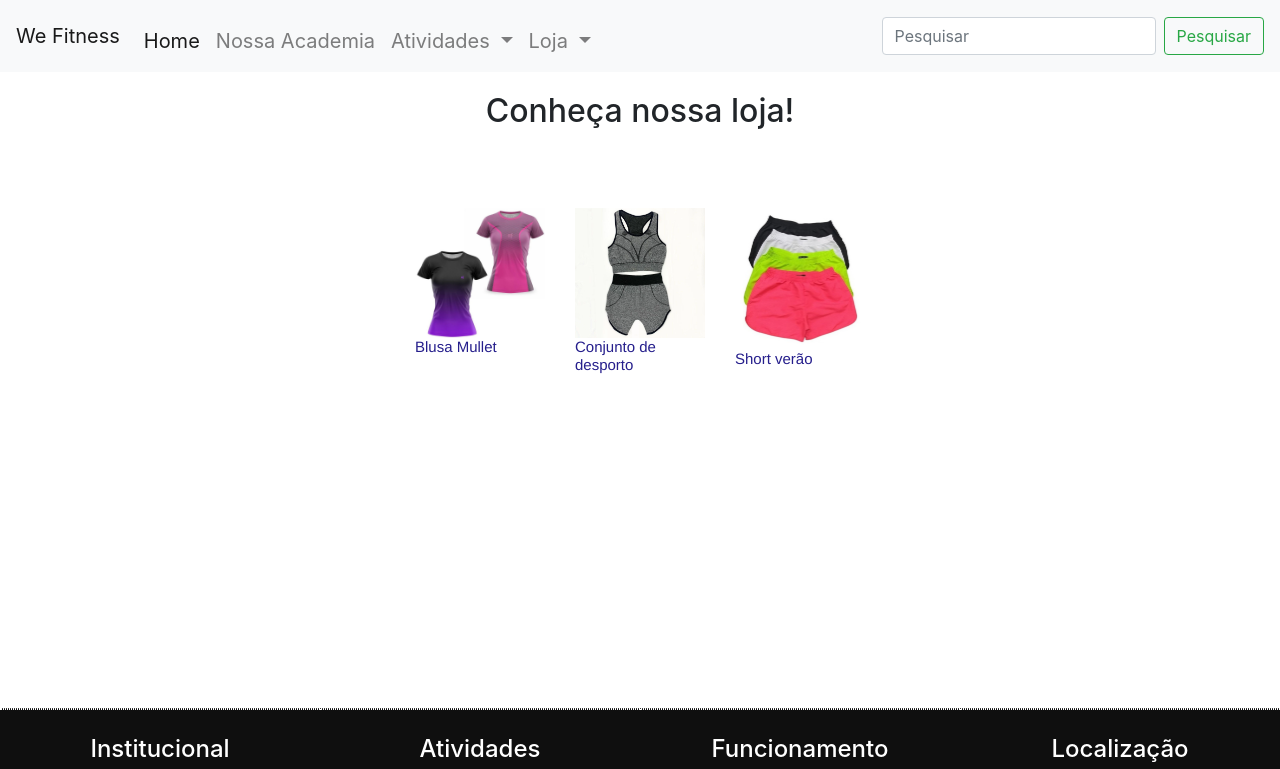
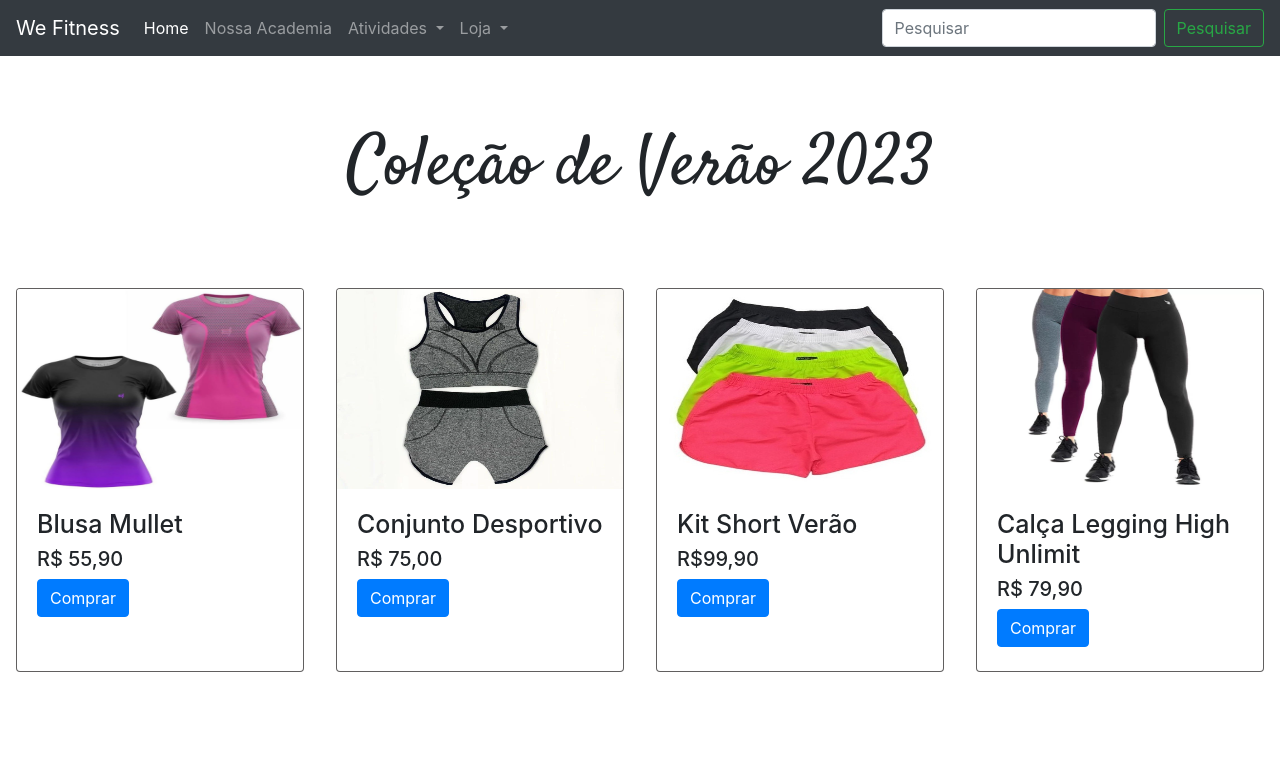
Before and after one commit to moraisvitoria/Site-Bootstrap, a PHP site: page /roupas.php in a window 1280 px wide. Shown: the top 769 px of the page. Run offline with PHP 8.4, Linux system fonts and the light colour scheme.

Commit message:
style pag roupas

```diff
--- a/footer.php
+++ b/footer.php
@@ -35,9 +35,9 @@
 
    <div class="row text-center">
     <div class="col-md-12 sociais">
-      <a href="#"><img src="imagens/facebook.png"></a>
-      <a href="#"><img src="imagens/instagram.png"></a>
-      <a href="#"><img src="imagens/wpp.png"></a>
+      <a href="https://facebook.com/" target="_blank" rel="noopener noreferrer"><i class="fa-brands fa-facebook"></i></a>
+      <a href="https://instagram.com/" target="_blank" rel="noopener noreferrer"><i class="fa-brands fa-instagram"></i></a>
+      <a href="https://web.whatsapp.com/" target="_blank" rel="noopener noreferrer"><i class="fa-brands fa-whatsapp"></i></a>
     </div>
    </div>
 </div>
--- a/head.php
+++ b/head.php
@@ -5,11 +5,14 @@
     <meta charset="utf-8">
     <meta name="viewport" content="width=device-width, initial-scale=1, shrink-to-fit=no">
 
+
     <!-- Bootstrap CSS -->
     <link rel="stylesheet" href="https://stackpath.bootstrapcdn.com/bootstrap/4.1.3/css/bootstrap.min.css" integrity="sha384-MCw98/SFnGE8fJT3GXwEOngsV7Zt27NXFoaoApmYm81iuXoPkFOJwJ8ERdknLPMO" crossorigin="anonymous">
 
     <link rel="stylesheet" href="style.css">
 
+    <link rel="stylesheet" href="https://cdnjs.cloudflare.com/ajax/libs/font-awesome/6.2.1/css/all.min.css" integrity="sha512-MV7K8+y+gLIBoVD59lQIYicR65iaqukzvf/nwasF0nqhPay5w/9lJmVM2hMDcnK1OnMGCdVK+iQrJ7lzPJQd1w==" crossorigin="anonymous" referrerpolicy="no-referrer" />
+
     <title>We Fitness</title>
   </head>
   <body>
--- a/menu.php
+++ b/menu.php
@@ -1,6 +1,6 @@
 
 
-<nav class="navbar navbar-expand-lg navbar-light bg-light">
+<nav class="navbar navbar-expand-lg navbar-dark bg-dark">
         <a class="navbar-brand" href="index.php">We Fitness</a>
         <button class="navbar-toggler" type="button" data-toggle="collapse" data-target="#conteudoNavbarSuportado" aria-controls="conteudoNavbarSuportado" aria-expanded="false" aria-label="Alterna navegação">
           <span class="navbar-toggler-icon"></span>
--- a/roupas.php
+++ b/roupas.php
@@ -7,66 +7,164 @@
     <div class="container-fluid texto">
         <div class="row">
           <div class="col-md-12 text-center">
-            <h2>Conheça nossa loja!</h2>
+            <h1>Coleção de Verão 2023</h1>
           </div>
         </div>
       </div>
 
-    <div class="container-fluid img-roupa">
+    <div class="container-fluid imagens">
         <div class="row">
-            <div class="col-md-4">
-                <img src="imagens/blusa-1.webp" class="img-fluid">
-                <h3>Blusa Mullet</h3>
+          <div class="col-md-3">
+            <div class="card">
+             <img class="card-img-top" src="imagens/blusa-1.webp">
+             <div class="card-body">
+                <h2 class="card-text">Blusa Mullet</h2>
+                <h3>R$ 55,90</h3>
+                <button type="button" class="btn btn-primary" data-toggle="modal" data-target="#shirt-1">
+                    Comprar
+                  </button>
+            </div>
+        </div>
+    </div>
+
+         <div class="col-md-3">
+            <div class="card">
+              <img class="card-img-top" src="imagens/roupa-2.webp">
+              <div class="card-body">
+                  <h2 class="card-text">Conjunto Desportivo</h2>
+                  <h3>R$ 75,00</h3>
+                  <button type="button" class="btn btn-primary" data-toggle="modal" data-target="#shirt-2">
+                    Comprar
+                  </button>
+              </div>
+            </div>
+          </div>
+
+          <div class="col-md-3">
+              <div class="card">
+                <img class="card-img-top" src="imagens/roupa-3.jpg">
+                <div class="card-body">
+                    <h2 class="card-text">Kit Short Verão</h2>
+                    <h3>R$99,90</h3>
+                    <button type="button" class="btn btn-primary" data-toggle="modal" data-target="#shirt-3">
+                    Comprar
+                  </button>
+                </div>
+              </div>
             </div>
 
-            <div class="col-md-4">
-                <img src="imagens/roupa-2.webp" class="img-fluid">
-                <h3>Conjunto de desporto</h3>
+            <div class="col-md-3">
+            <div class="card">
+               <img class="card-img-top" src="imagens/roupa-4.webp">
+                <div class="card-body">
+                  <h2 class="card-text">Calça Legging High Unlimit</h2>
+                  <h3>R$ 79,90</h3>
+                  <button type="button" class="btn btn-primary" data-toggle="modal" data-target="#shirt-4">
+                    Comprar
+                  </button>
+                </div>
             </div>
-
-            <div class="col-md-4">
-                <img src="imagens/roupa-3.jpg" class="img-fluid">
-                <h3>Short verão</h3>
-            </div>
-         </div>
-       </div>
-
-  <!--<div class="container-fluid text-center conteudo-loja">
-        <div class="row">
-          <div class="col-md-12 col-sm">
-            <img src="imagens/blusa-1.webp" class="img-fluid">
-          </div>
-          <div class="col-md-6 col-sm">
-            <h3>Blusa Mullet</h3>
-
           </div>
         </div>
+    </div>
+
+    <div class="modal fade" id="shirt-1" tabindex="-1" role="dialog" aria-labelledby="exampleModalLabel" aria-hidden="true">
+  <div class="modal-dialog" role="document">
+    <div class="modal-content">
+      <div class="modal-header">
+        <h5 class="modal-title" id="exampleModalLabel">Blusa Mullet</h5>
+        <button type="button" class="close" data-dismiss="modal" aria-label="Fechar">
+          <span aria-hidden="true">&times;</span>
+        </button>
       </div>
 
-      <div class="container-fluid text-center conteudo-loja">
-        <div class="row">
-          <div class="col-md-12 col-sm">
-            <img src="imagens/roupa-2.webp" class="img-fluid">
-          </div>
-          <div class="col-md-6 col-sm">
-            <h3>Conjunto de desporto</h3>
-
-          </div>
-        </div>
+      <div class="modal-body">
+        <img class="img-fluid" src="imagens/blusa-1.webp">
+        <p>Mochila em couro legítimo, com costuras reforçadas e alças anatômicas.</p>
       </div>
 
-      <div class="container-fluid text-center conteudo-loja">
-        <div class="row">
-          <div class="col-md-12 col-sm">
-            <img src="imagens/roupa-3.jpg" class="img-fluid">
-          </div>
-          <div class="col-md-6 col-sm">
-            <h3>Short verão</h3>
+      <div class="modal-footer">
+        <button type="button" class="btn btn-secondary" data-dismiss="modal">Fechar</button>
+        <button type="button" class="btn btn-primary">Adicionar carrinho</button>
+      </div>
+    </div>
+  </div>
+</div>
 
-          </div>
-        </div>
+<div class="modal fade" id="shirt-2" tabindex="-1" role="dialog" aria-labelledby="exampleModalLabel" aria-hidden="true">
+  <div class="modal-dialog" role="document">
+    <div class="modal-content">
+      <div class="modal-header">
+        <h5 class="modal-title" id="exampleModalLabel">Conjunto Desportivo</h5>
+        <button type="button" class="close" data-dismiss="modal" aria-label="Fechar">
+          <span aria-hidden="true">&times;</span>
+        </button>
       </div>
--->
+
+      <div class="modal-body">
+        <img class="img-fluid" src="imagens/roupa-2.webp">
+        <p> Este conjunto é confeccionado em suplex liso com detalhes em viés de cores contrastantes. Conforto, estilo e praticidade para você praticar atividade física.</p>
+      </div>
+
+      <div class="modal-footer">
+        <button type="button" class="btn btn-secondary" data-dismiss="modal">Fechar</button>
+        <button type="button" class="btn btn-primary">Adicionar carrinho</button>
+      </div>
+    </div>
+  </div>
+</div>
+
+<div class="modal fade" id="shirt-3" tabindex="-1" role="dialog" aria-labelledby="exampleModalLabel" aria-hidden="true">
+  <div class="modal-dialog" role="document">
+    <div class="modal-content">
+      <div class="modal-header">
+        <h5 class="modal-title" id="exampleModalLabel">Kit Short Verão</h5>
+        <button type="button" class="close" data-dismiss="modal" aria-label="Fechar">
+          <span aria-hidden="true">&times;</span>
+        </button>
+      </div>
+
+      <div class="modal-body">
+        <img class="img-fluid" src="imagens/roupa-3.jpg">
+        <p>Short super confortável, seu material principal é Poliéster.
+           Temporada de lançamento: Primavera/Verão</p>
+      </div>
+
+      <div class="modal-footer">
+        <button type="button" class="btn btn-secondary" data-dismiss="modal">Fechar</button>
+        <button type="button" class="btn btn-primary">Adicionar carrinho</button>
+      </div>
+    </div>
+  </div>
+</div>
+
+<div class="modal fade" id="shirt-4" tabindex="-1" role="dialog" aria-labelledby="exampleModalLabel" aria-hidden="true">
+  <div class="modal-dialog" role="document">
+    <div class="modal-content">
+      <div class="modal-header">
+        <h5 class="modal-title" id="exampleModalLabel">Calça Legging</h5>
+        <button type="button" class="close" data-dismiss="modal" aria-label="Fechar">
+          <span aria-hidden="true">&times;</span>
+        </button>
+      </div>
+
+      <div class="modal-body">
+        <img class="img-fluid" src="imagens/roupa-4.webp">
+        <p>Calça legging energy poliamida preta com elástico colorido</p>
+      </div>
+
+      <div class="modal-footer">
+        <button type="button" class="btn btn-secondary" data-dismiss="modal">Fechar</button>
+        <button type="button" class="btn btn-primary">Adicionar carrinho</button>
+      </div>
+    </div>
+  </div>
+</div>
+
+
+
+
+
 
  <?php
  require_once 'footer.php';
--- a/style.css
+++ b/style.css
@@ -50,12 +79,10 @@
 }
 
 .img-roupa h3{
-    color: rgb(38, 31, 140);
+    color: rgb(134, 132, 165);
     font-family: 'Franklin Gothic Medium', 'Arial Narrow', Arial, sans-serif;
     font-size: 15px;
 }
-
-
 
 .container-fluid h1{
     margin-top: 50px;
@@ -65,7 +92,7 @@
 
 .card{
     width: 18rem;
-    height: 22rem;
+    height: 24rem;
     margin: auto;
     margin-top: 50px;
     margin-bottom: 100px;
@@ -120,13 +147,14 @@
     color: rgba(255, 228, 196, 0.601);
 }
 
-.navbar-nav a{
+
+.footer ul a{
     color: rgba(255, 228, 196, 0.601);
     text-decoration: none;
     font-size: 20px;
 }
 
-.navbar-nav a:hover{
+.footer ul a:hover{
     padding-left: 30px;
     border-left: 4px solid blueviolet;
     color: blueviolet;
@@ -134,12 +162,12 @@
 
 }
 
-.navbar-nav li a{
+.footer li a{
     margin-top: 10px;
 }
 
 .mapa{
-    background-color: rgba(5, 6, 6, 0.799);
+    background: rgb(49, 48, 51);
     border-top: 1px dotted rgb(255, 255, 255);
 }
 
```
Also changed, not shown: other parts of style.css (+36 -7 lines), imagens/roupa-4.webp (added).
